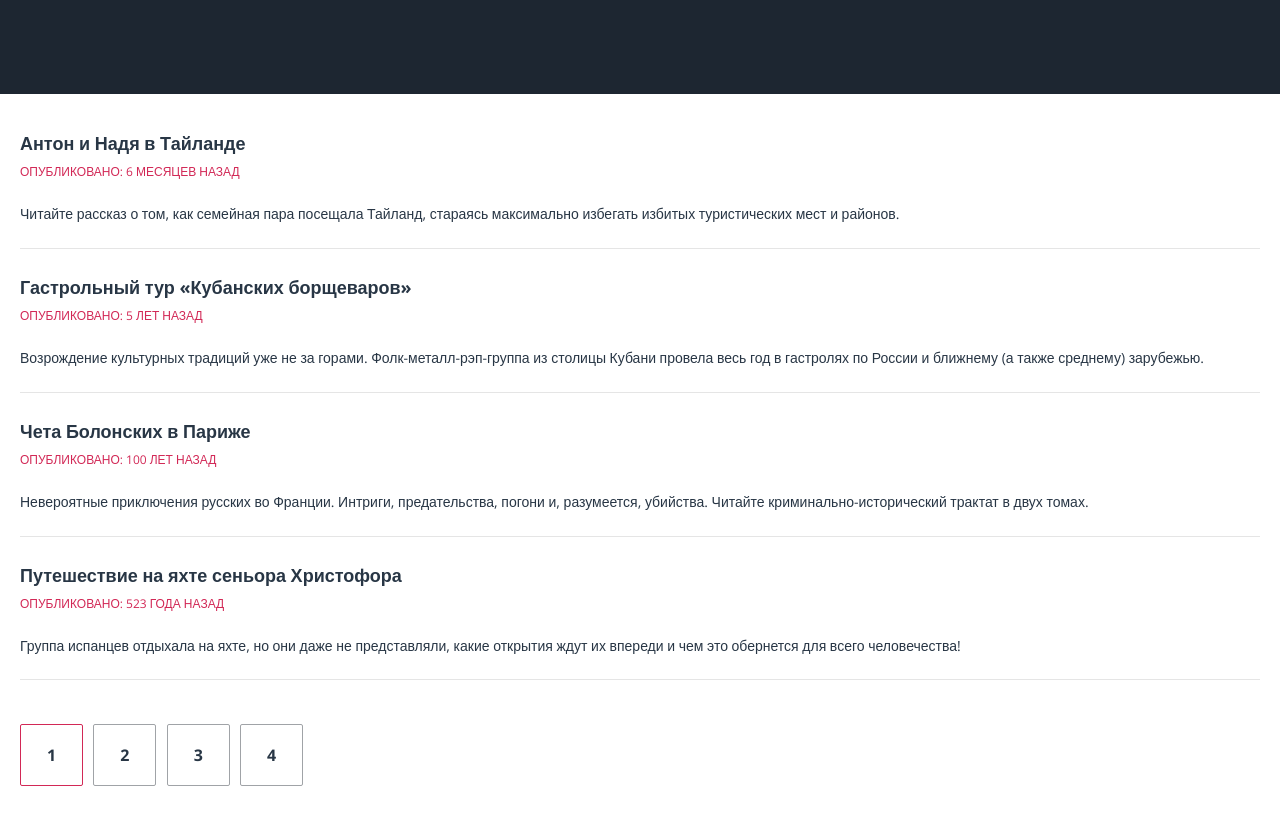
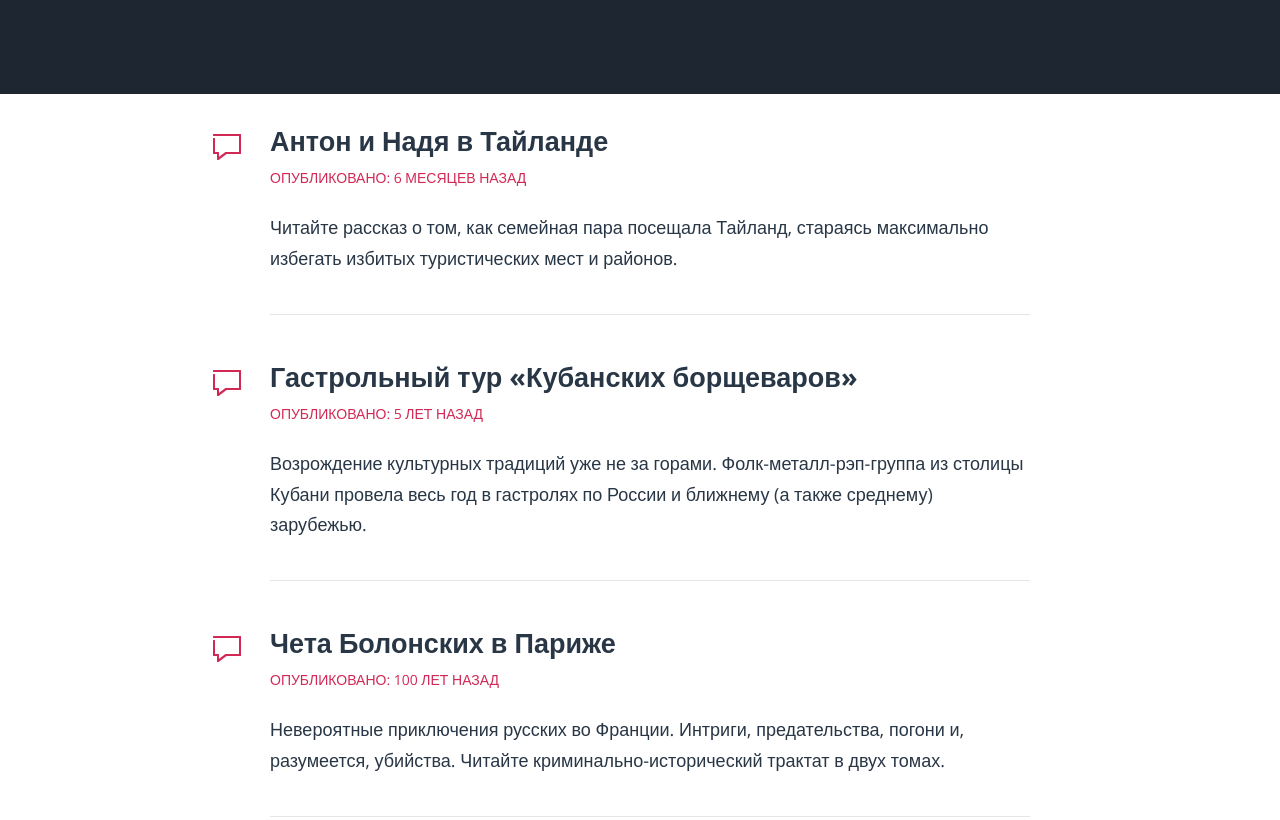
Before and after one commit to nadinTs/58774-pink, a website: page source/blog.html in a window 1280 px wide. Shown: the part 300-1120 px from the top of the page. Drawn offline with nearby package versions, Linux system fonts and the light colour scheme; files that its build step writes are made by us from their sources.

Commit message:
исправила ошибки

```diff
--- a/source/blog.html
+++ b/source/blog.html
@@ -5,7 +5,7 @@
     <meta charset="utf-8">
     <meta name="viewport" content="width=device-width, initial-scale=1">
     <title>HTML Academy: pink</title>
-    <link rel="stylesheet" href="../css/style.css">
+    <link rel="stylesheet" href="css/style.css">
     <link href='http://fonts.googleapis.com/css?family=Open+Sans:400,300,700,800&subset=latin,cyrillic-ext'
           rel='stylesheet' type='text/css'>
 </head>
--- a/source/less/components/blog_blocks.less
+++ b/source/less/components/blog_blocks.less
@@ -140,3 +140,83 @@
   }
 
 }
+
+/*****************************/
+/*************************/
+@media (min-width:@screen-lg) {
+
+  .announce {
+    max-width: 940px;
+    margin: 0 auto;
+  }
+  .announce-item {
+    padding: 0 0 50px 0;
+    margin: 0 40px 0 100px;
+
+
+    &__title {
+      position: relative;
+      display: block;
+      &::before {
+        position: absolute;
+        content: '';
+        top: 5px;
+        left: -57px;
+        width: 30px;
+        height: 30px;
+        background: url("@{img-path}/tablet-message.png") no-repeat 0 0;
+        z-index: 100;
+      }
+      & a {
+        font-size: @font-size-tablet-blog-title;
+      }
+    }
+
+    &__date {
+      padding: 14px 0 25px 0;
+      font-size: @font-header-description;
+    }
+    &__text {
+      margin-right: 40px;
+      padding-bottom: 40px;
+      & a {
+        font-size: @font-size-promo-title;
+        line-height: 1.7;
+      }
+    }
+
+  }
+
+  .toggle-number {
+    display: block;
+    position: relative;
+    text-align: left;
+    margin-left: 60px;
+    &::before {
+      position: absolute;
+      content: 'СТР.';
+      color: @header-app;
+      font-size: @font-size-promo-title;
+      font-weight: bold;
+      top: 20px;
+      left: -40px;
+      width: 30px;
+      height: 30px;
+    }
+
+    &__link {
+      display: inline-block;
+      color: @header-app;
+      font-weight: bold;
+      font-size: @font-size-promo-title;
+      padding: 19px 25px;
+      margin: 0 10px 10px 0;
+
+      &:first-child {
+        border-color: @pink-contact;
+      }
+    }
+
+  }
+
+}
--- a/source/less/components/post_blocks.less
+++ b/source/less/components/post_blocks.less
@@ -206,7 +206,8 @@
 @media (min-width:@screen-lg) {
 
   .post {
-    max-width: 100%;
+    max-width: 940px;
+    margin: 0 auto;
   }
 
   .post-header {
```
Also changed, not shown: source/form.html (+1 -1 lines), source/index.html (+1 -1 lines), source/post.html (+1 -1 lines).
